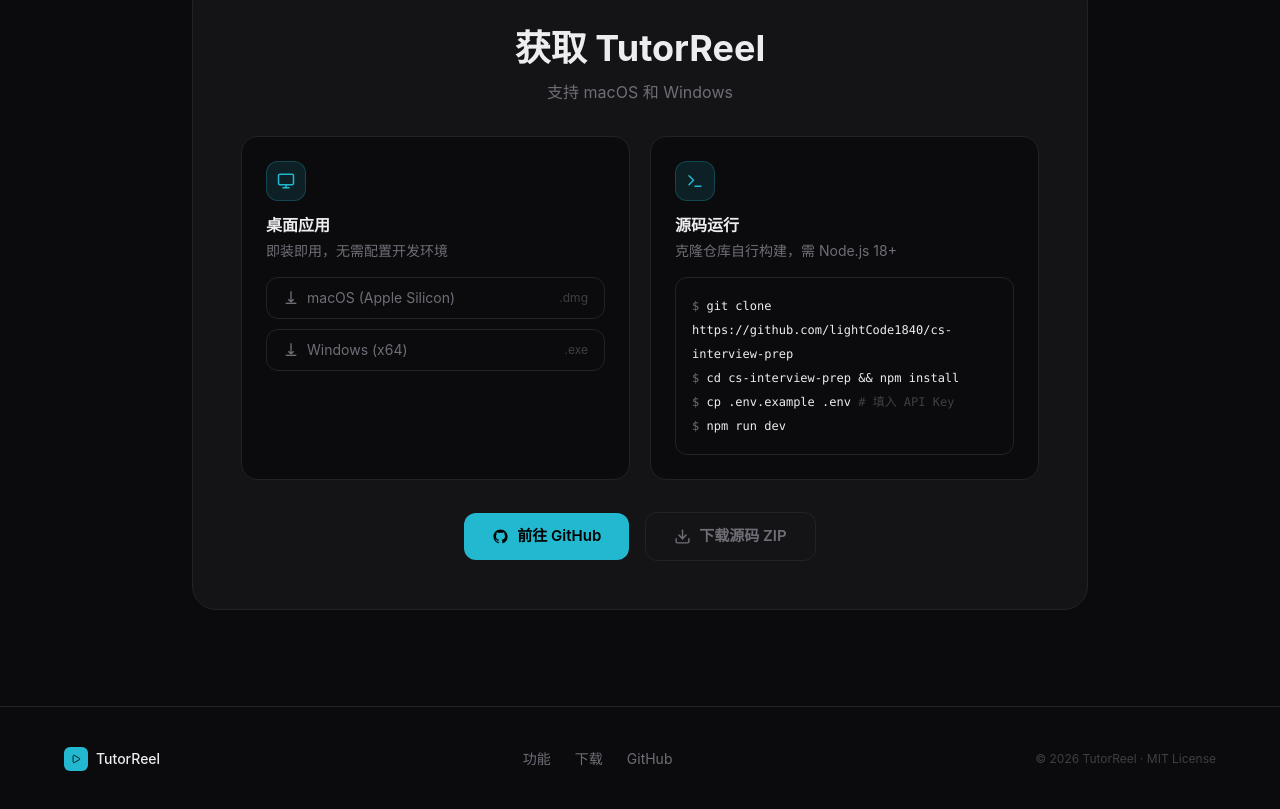
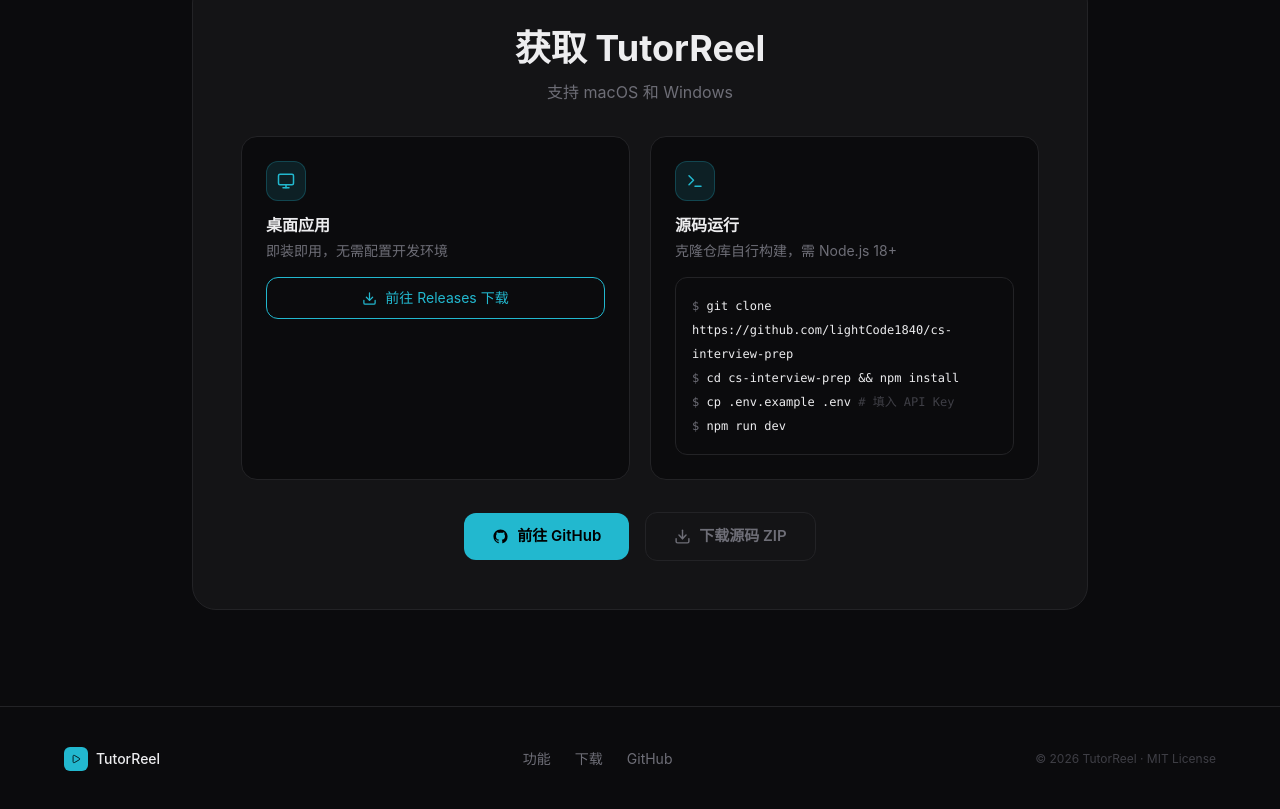
Before and after one commit to lightCode1840/problem-explainer-site, a React (Vite) app: page / in a window 1280 px wide. Shown: the part 1977-2786 px from the top of the page. Built offline with nearby package versions, Linux system fonts and the light colour scheme.

Commit message:
chore: update install method, repo now public

```diff
--- a/src/App.tsx
+++ b/src/App.tsx
@@ -234,8 +234,14 @@
                 <h3 className="font-semibold mb-1" style={{ color: C.text }}>桌面应用</h3>
                 <p className="text-sm mb-4" style={{ color: C.text2 }}>即装即用，无需配置开发环境</p>
                 <div className="flex flex-col gap-2.5">
-                  <DownloadRow href={`${GITHUB_URL}/releases/latest/download/TutorReel-macOS.dmg`} label="macOS (Apple Silicon)" ext=".dmg" />
-                  <DownloadRow href={`${GITHUB_URL}/releases/latest/download/TutorReel-Windows-x64.exe`} label="Windows (x64)" ext=".exe" />
+                  <a href={`${GITHUB_URL}/releases`} target="_blank" rel="noreferrer"
+                    className="flex items-center justify-center gap-2 px-4 py-2.5 rounded-xl border transition-all text-sm"
+                    style={{ borderColor: C.cyn, color: C.cyn }}
+                    onMouseEnter={e => { e.currentTarget.style.background = C.cyn; e.currentTarget.style.color = '#000000'; }}
+                    onMouseLeave={e => { e.currentTarget.style.background = 'transparent'; e.currentTarget.style.color = C.cyn; }}>
+                    <Download size={15} />
+                    前往 Releases 下载
+                  </a>
                 </div>
               </div>
 
@@ -276,19 +282,6 @@
   );
 }
 
-function DownloadRow({ href, label, ext }: { href: string; label: string; ext: string }) {
-  return (
-    <a href={href} className="flex items-center justify-between px-4 py-2.5 rounded-xl border transition-all text-sm" style={{ borderColor: C.border, color: C.text2 }}
-      onMouseEnter={e => { e.currentTarget.style.borderColor = C.cyn; e.currentTarget.style.color = C.cyn; }}
-      onMouseLeave={e => { e.currentTarget.style.borderColor = C.border; e.currentTarget.style.color = C.text2; }}>
-      <span className="flex items-center gap-2">
-        <svg width="16" height="16" viewBox="0 0 24 24" fill="none" stroke="currentColor" strokeWidth="2"><path d="M12 2v16m0 0l-4-4m4 4l4-4"/><path d="M4 20h16"/></svg>
-        {label}
-      </span>
-      <span className="text-xs" style={{ color: C.text3 }}>{ext}</span>
-    </a>
-  );
-}
 
 // ─── Footer ─────────────────────────────────────────────────────────
 
```
